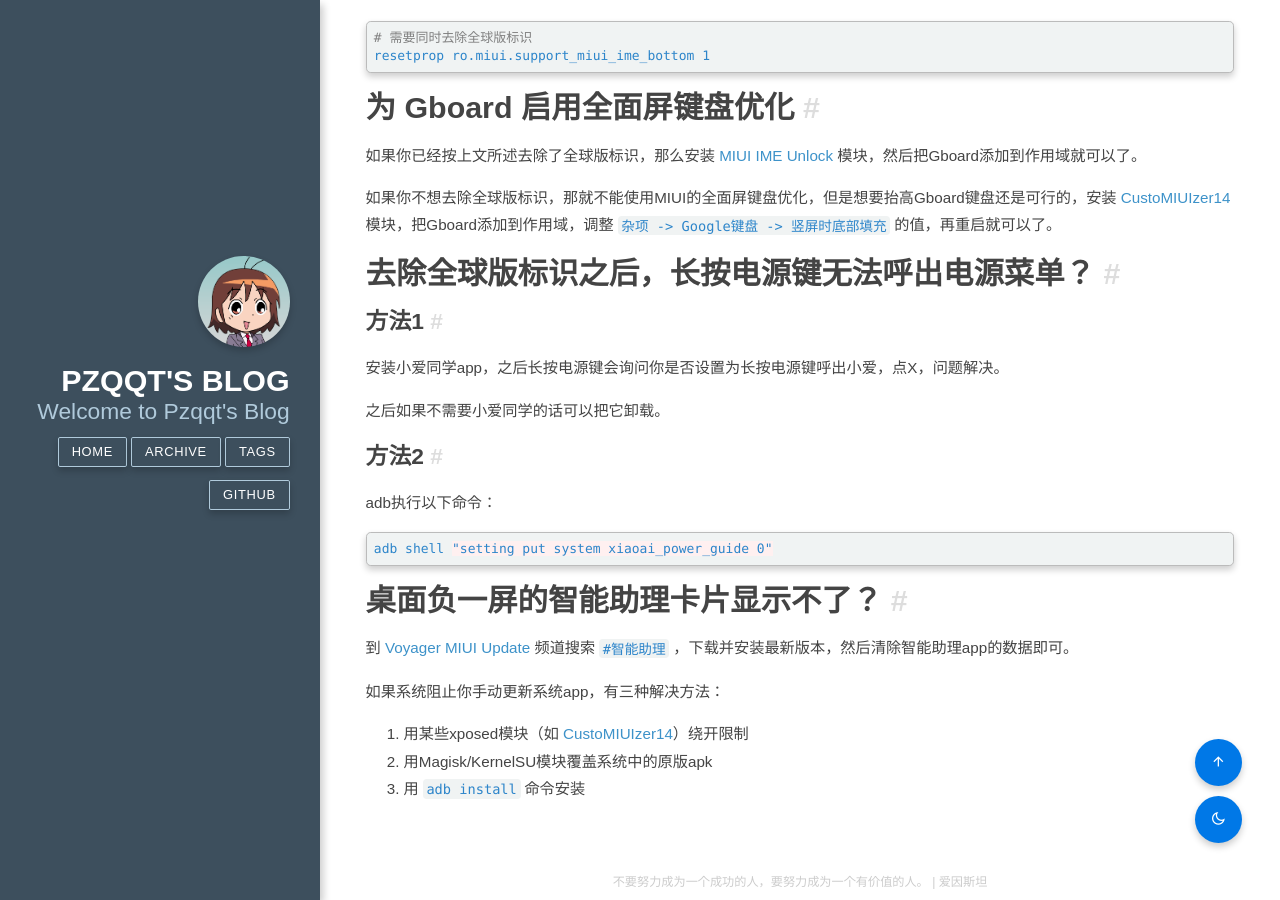
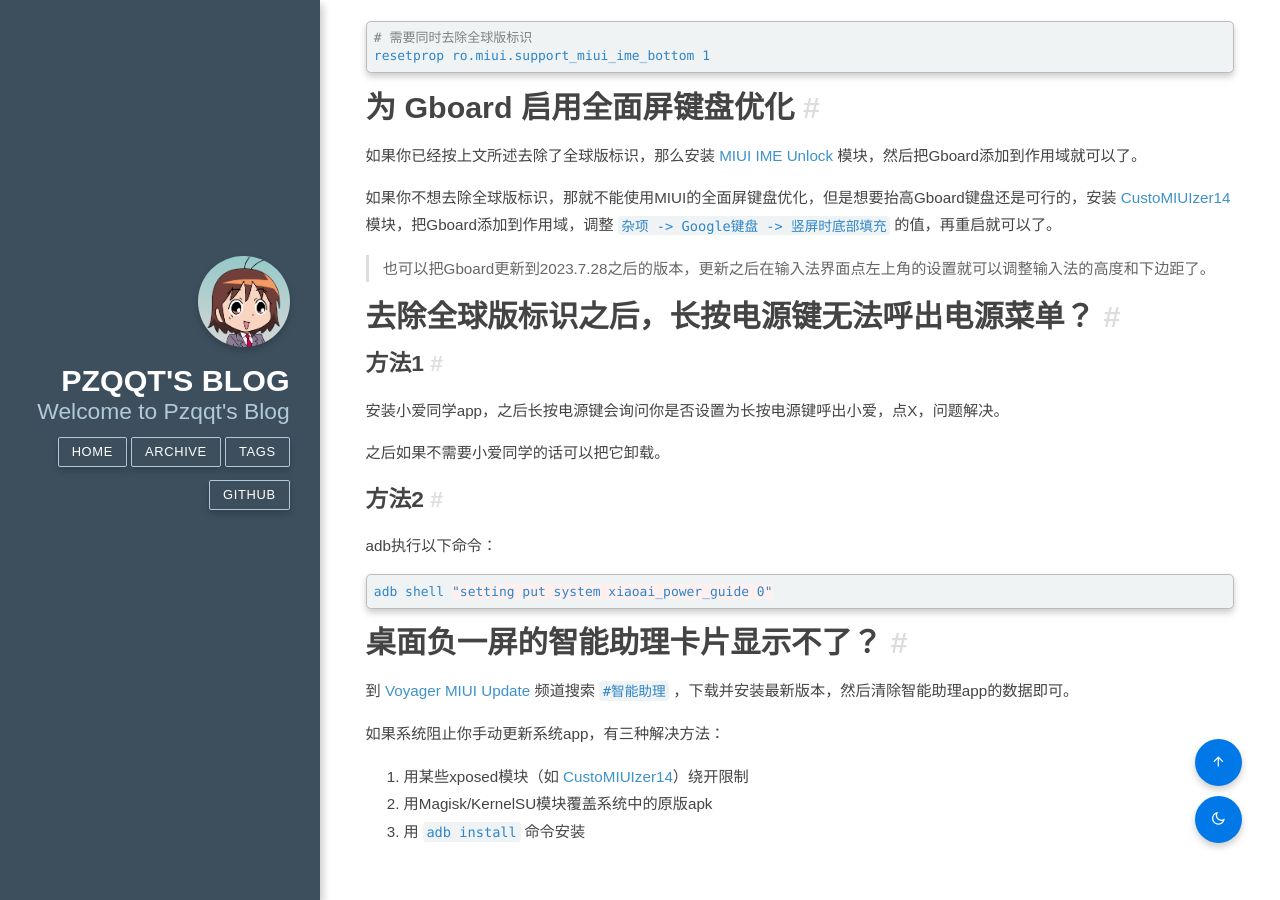
Before and after one commit to Pzqqt/Pzqqt.github.io, a Jekyll site: the page built from _posts/2023-07-01-使用 MIUI.eu ROM 时的问题小结.md, in a window 1280 px wide and 900 px high, scrolled down 1524 px. Built offline with Jekyll 4.4.1, drawn with Linux system fonts in a browser that asks for light colours; nearby versions of some CDN libraries.

Commit message:
posts: Some text adjustments

```diff
--- a/_posts/2023-07-01-使用 MIUI.eu ROM 时的问题小结.md
+++ b/_posts/2023-07-01-使用 MIUI.eu ROM 时的问题小结.md
@@ -68,6 +68,8 @@
 
 如果你不想去除全球版标识，那就不能使用MIUI的全面屏键盘优化，但是想要抬高Gboard键盘还是可行的，安装 [CustoMIUIzer14](https://github.com/monwf/customiuizer) 模块，把Gboard添加到作用域，调整`杂项 -> Google键盘 -> 竖屏时底部填充`的值，再重启就可以了。
 
+> 也可以把Gboard更新到2023.7.28之后的版本，更新之后在输入法界面点左上角的设置就可以调整输入法的高度和下边距了。
+
 # 去除全球版标识之后，长按电源键无法呼出电源菜单？
 
 ## 方法1
```
